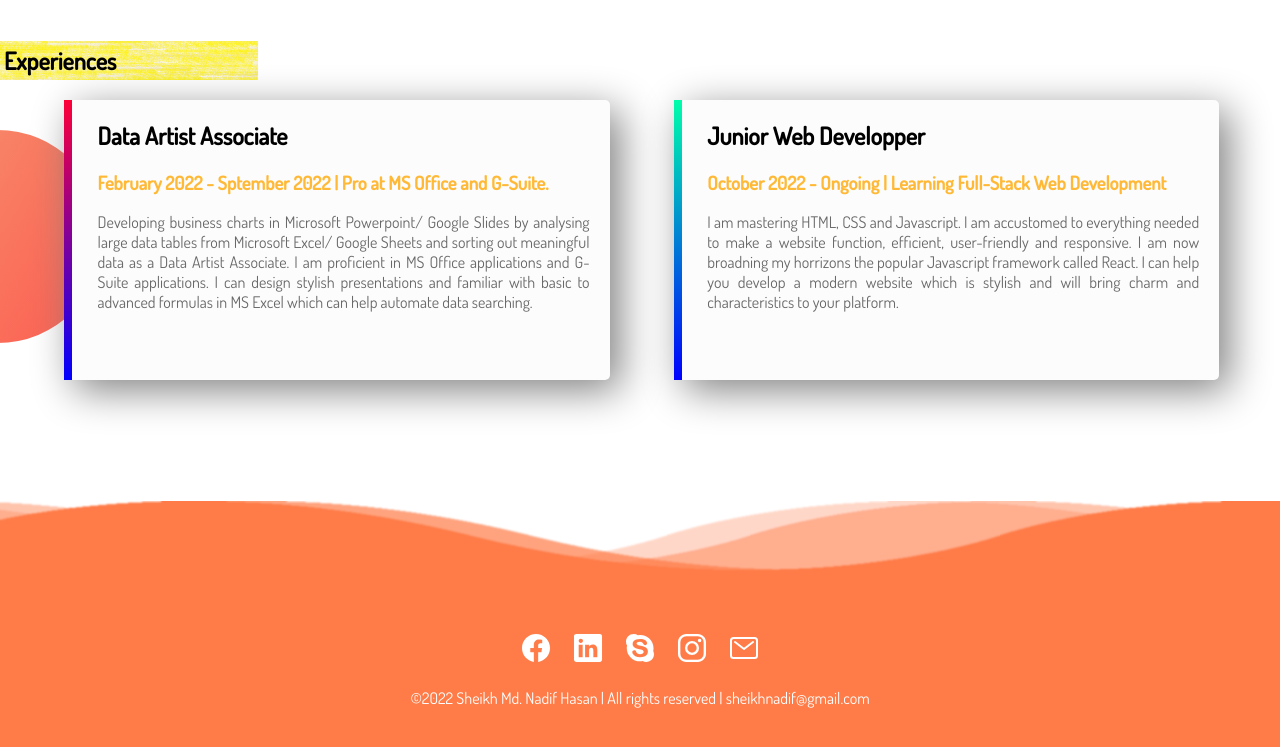
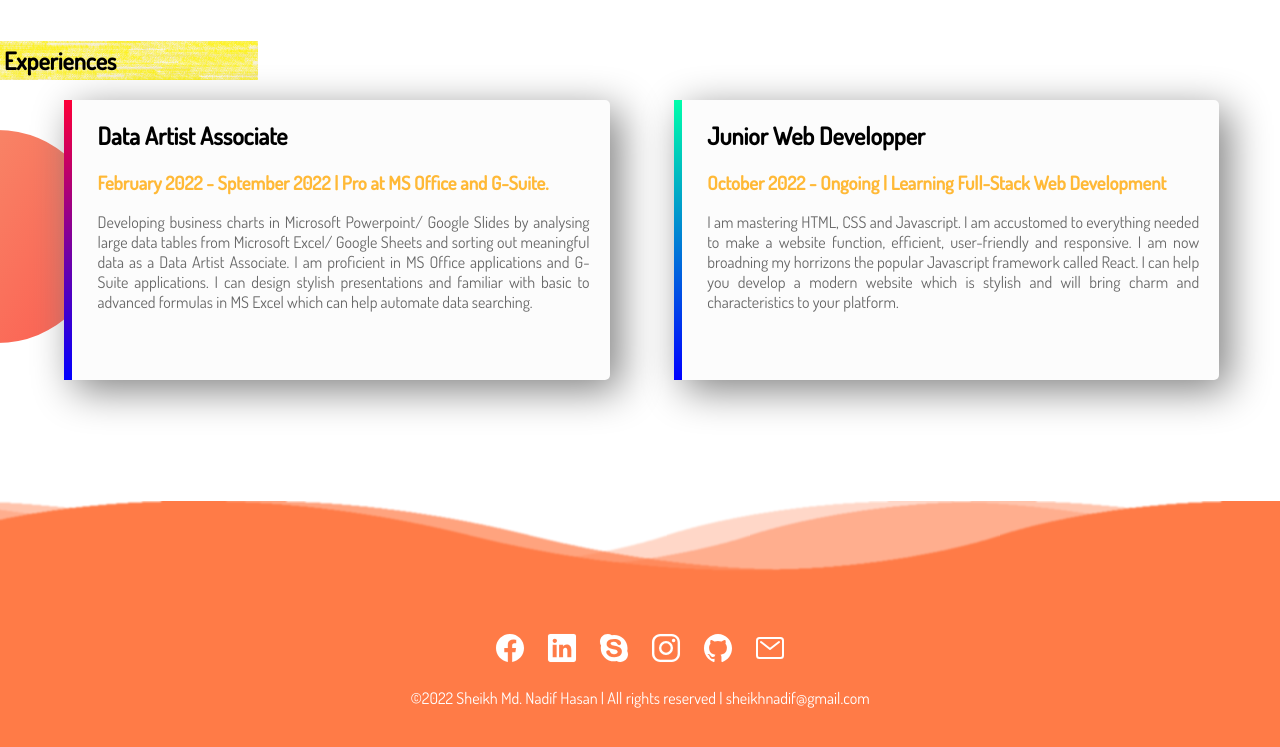
Before and after one commit to sheikh-nadif/Web-Portfolio, a plain HTML site: page index.html in a window 1280 px wide. Shown: the part 1249-1996 px from the top of the page. Drawn offline with nearby package versions, Linux system fonts and the light colour scheme.

Commit message:
done basic

```diff
--- a/index.html
+++ b/index.html
@@ -103,7 +103,9 @@
 
             <li><a target="_blank" href="https://www.instagram.com/sheikhnadif/"><ion-icon name="logo-instagram"></ion-icon></a></li>
 
-            <li><a id="mail" target="_blank" href="https://mail.google.com/mail/u/0/#inbox?compose=new"><ion-icon name="mail-outline"></ion-icon></a></li>
+            <li><a target="_blank" href="https://github.com/sheikh-nadif"><ion-icon name="logo-github"></ion-icon></a></li>
+
+            <li><a target="_blank" href="https://mail.google.com/mail/u/0/#inbox?compose=new"><ion-icon name="mail-outline"></ion-icon></a></li>
 
         </ul>
 
```
